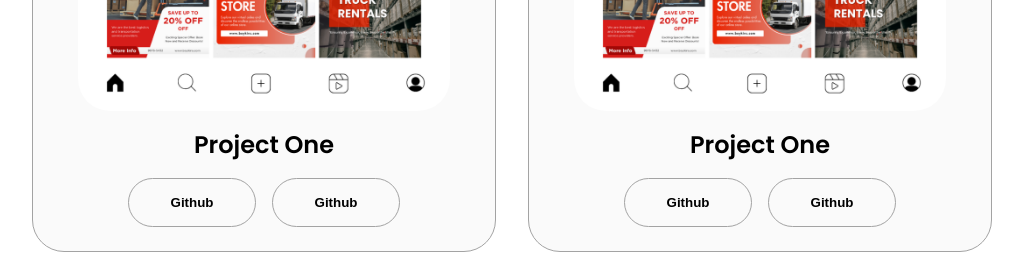
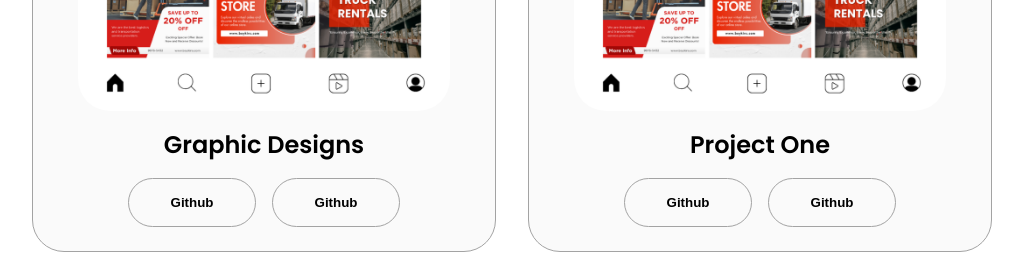
Before and after one commit to rendepaz/ren-projects, a plain HTML site: page index.html in a window 1280 px wide. Shown: the part 2880-3134 px from the top of the page, without its empty margins (128-1151 px from the left). Drawn offline with Linux system fonts and the light colour scheme.

Commit message:
added graphics design text

```diff
--- a/index.html
+++ b/index.html
@@ -179,7 +179,7 @@
                     alt="Project 1"
                     class="project-img" />
                 </div>
-                <h2 class="experience-sub-title project-title">Project One</h2>
+                <h2 class="experience-sub-title project-title">Graphic Designs</h2>
                 <div class="btn-container">
                     <button class="btn btn-color-2 project-btn" onclick="location.href='https://rendepaz.pinoyseo.website/'">
                         Github
```
